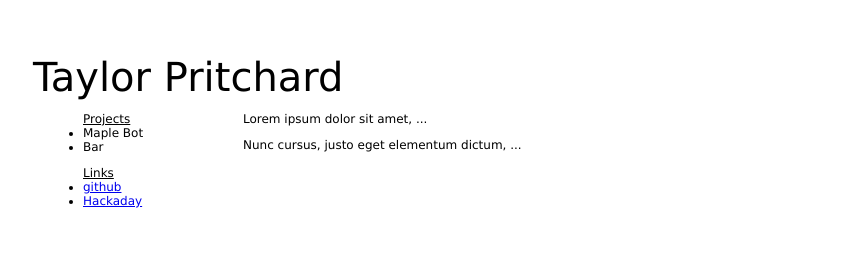
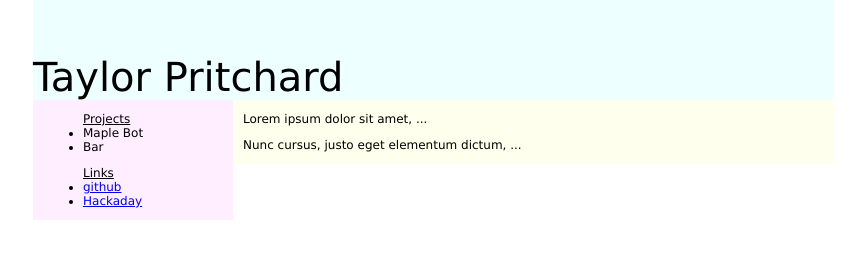
Before and after one commit to taylorpritchard/taylorpritchard.github.io, a plain HTML site: page index.html in a window 1280 px wide. Shown: the whole page, without its empty margins (207-1071 px from the left). Drawn offline with Linux system fonts and the light colour scheme.

Commit message:
more fixing up

```diff
--- a/style.css
+++ b/style.css
@@ -9,28 +9,25 @@ margin: 0px;
 div#container {
 	width: 800px;
 	margin: 0px auto;
-background: #FFFFFF;
 	padding: 0px;
 }
 
 div#content {
 	width: 800px;
 	padding-top: 100px;
-background: #FFFFFF;
 }
 
 
 div#header {
 	width: 800px;
 	height: 100px;
-background: #FFFFFF;
+	background: #EEFFFF;
 	font-size: 40px;
 	position: absolute;
 	top: 0px;
 }
 
-div#header-content
-{
+div#header-content {
 	position: absolute;
 	bottom: 0;
 }
@@ -38,13 +35,13 @@ div#header-content
 div#nav {
 	width: 200px;
 	float: left;
-background: #FFFFFF;
+	background: #FFEEFF;
 }
 
 div#maincontent {
 	width: 600px;
 	float: right;
-background: #FFFFFF;
+	background: #FFFFEE;
 }
 
 div.navblock {
```
Lines whose indentation alone changed are shown as unchanged.
